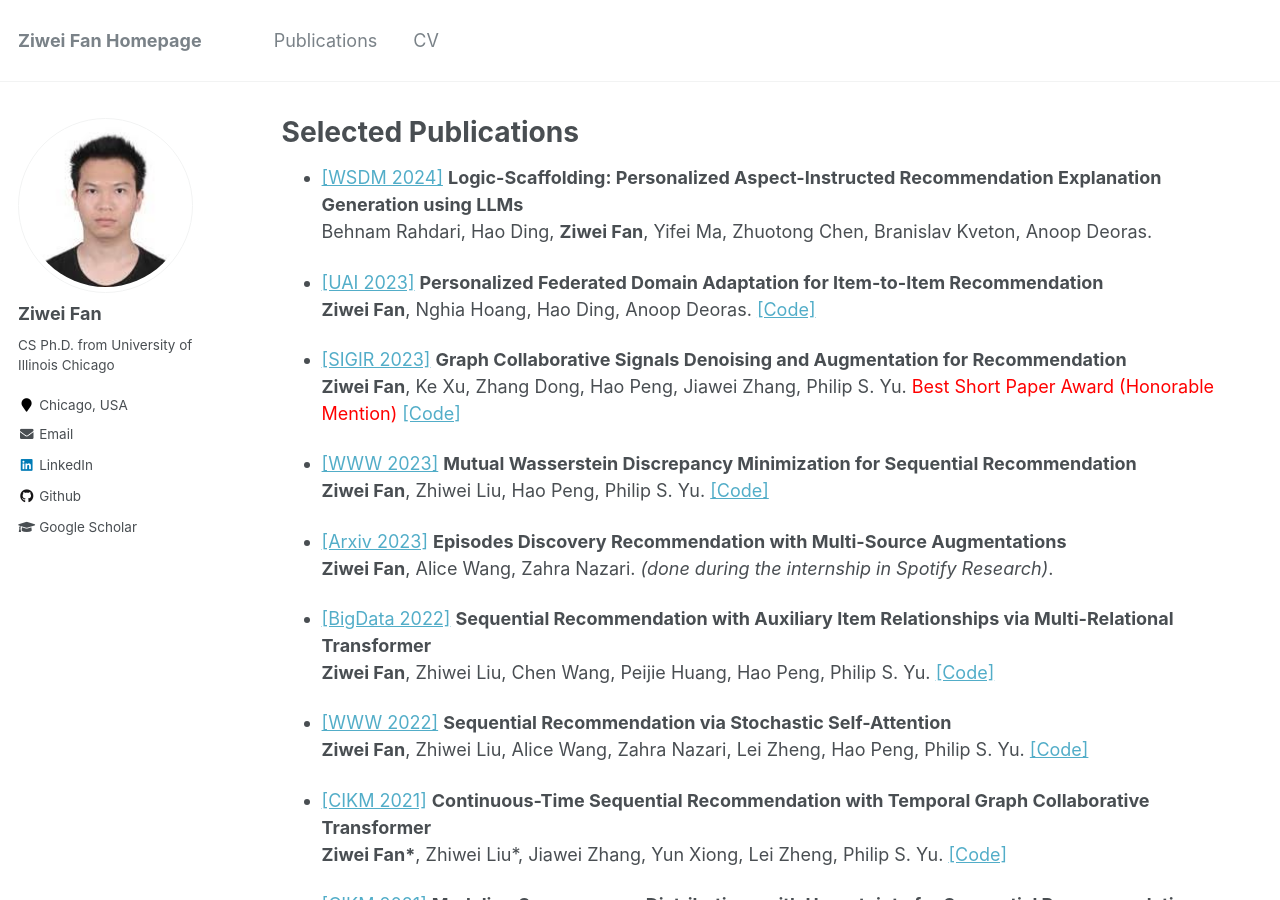
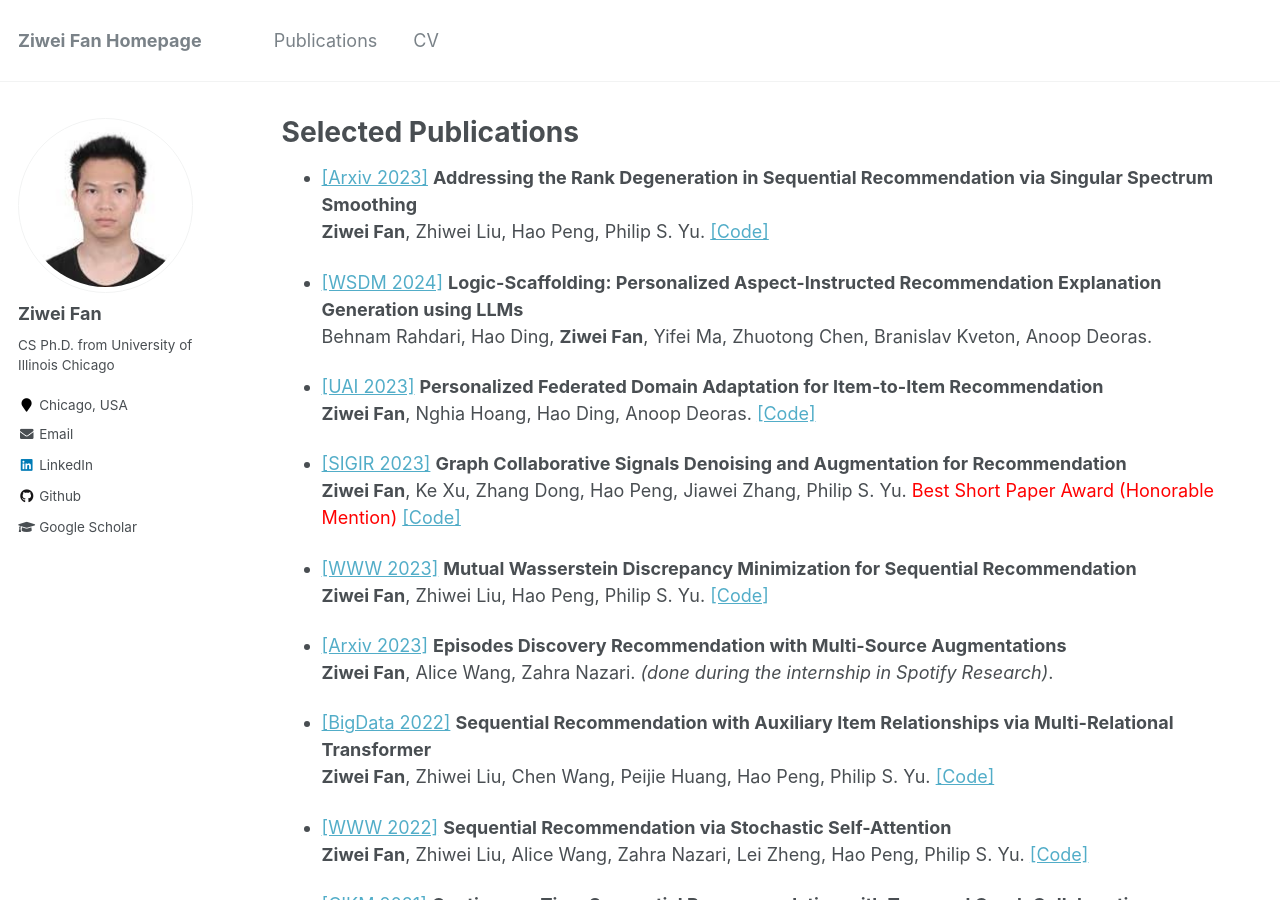
Before and after one commit to ziwei-fan/ziwei-fan.github.io, a Jekyll site: the page built from _pages/publications.md, in a window 1280 px wide and 900 px high. Built offline with Jekyll 4.4.1, drawn with Linux system fonts in a browser that asks for light colours.

Commit message:
Update publications.md

```diff
--- a/_pages/publications.md
+++ b/_pages/publications.md
@@ -4,6 +4,9 @@ title: "Selected Publications"
 permalink: /publications/
 author_profile: true
 ---
+
+* [[Arxiv 2023]](https://arxiv.org/pdf/2306.11986.pdf) <b>Addressing the Rank Degeneration in Sequential Recommendation via Singular Spectrum Smoothing</b> <br> <b>Ziwei Fan</b>, Zhiwei Liu, Hao Peng, Philip S. Yu. [[Code]](available soon)
+
 
 * [[WSDM 2024]](https://arxiv.org/pdf/2312.14345.pdf) <b>Logic-Scaffolding: Personalized Aspect-Instructed Recommendation Explanation Generation using LLMs</b> <br> Behnam Rahdari, Hao Ding, <b>Ziwei Fan</b>, Yifei Ma, Zhuotong Chen, Branislav Kveton, Anoop Deoras.
 
```
